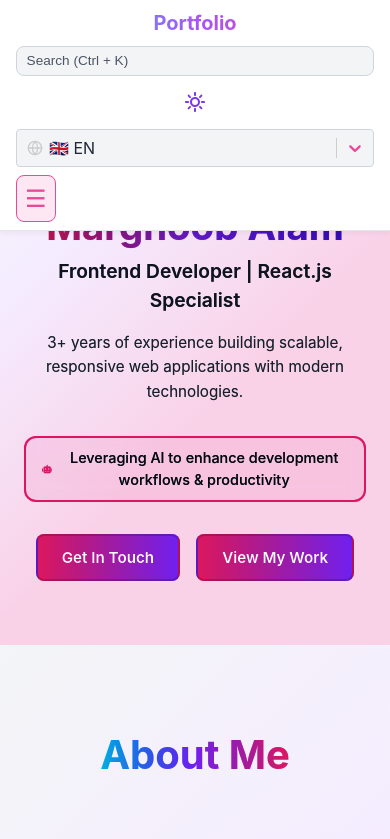
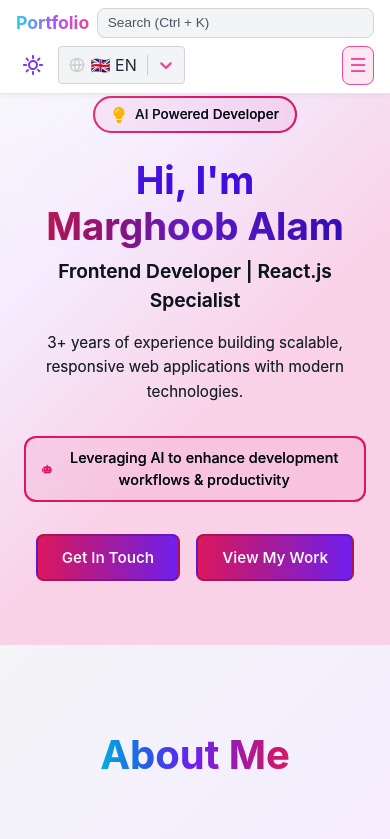
Before and after one commit to alammarghoob260/marghoobs_portfolio, a React (Vite) app: page / in a window 390 px wide. Shown: the top 839 px of the page. Built offline with nearby package versions, Linux system fonts and the light colour scheme.

Commit message:
Refactor Navbar styles for mobile optimization; adjust layout, flex properties, and padding for improved responsiveness and usability.

```diff
--- a/src/components/Navbar/Navbar.common.css
+++ b/src/components/Navbar/Navbar.common.css
@@ -154,44 +154,66 @@
 /* ✅ Mobile optimization */
 @media (max-width: 767px) {
   .navbar-container {
-    flex-direction: column;
-    align-items: stretch;
+    display: flex;
+    flex-direction: row;
+    align-items: center;
+    justify-content: space-between;
+    flex-wrap: wrap;
+    gap: 0.5rem;
+    padding: 0.5rem 1rem;
     height: auto;
-    padding: 0.5rem 1rem;
-    gap: 0.5rem;
+  }
+
+  .navbar-left {
+    flex: 0 0 auto;
   }
 
   .navbar-logo {
-    font-size: 1.25rem;
-    text-align: center;
+    font-size: 1.1rem;
+    white-space: nowrap;
   }
 
   .navbar-search {
-    justify-content: stretch;
+    flex: 1 1 auto;
+    min-width: 120px;
   }
 
   .search-input {
-    max-width: 100%;
+    width: 100%;
     font-size: 0.85rem;
     padding: 0.4rem 0.6rem;
   }
 
   .navbar-right {
-    flex-direction: column;
+    display: flex;
+    flex: 0 0 auto;
+    align-items: center;
     gap: 0.5rem;
-    align-items: stretch;
   }
 
   .theme-toggle {
-    align-self: center;
+    padding: 0.3rem;
   }
 
   .language-switcher-select {
-    width: 100%;
+    width: auto;
+    min-width: 80px;
   }
 
-  .navbar-links-mobile .navbar-link {
-    font-size: 0.9rem;
-    padding: 0.6rem 0.75rem;
+  .navbar-hamburger {
+    display: block;
+  }
+
+  .navbar-hamburger button {
+    font-size: 1.2rem;
+    padding: 0.4rem;
+  }
+
+  .navbar-links-desktop {
+    display: none;
+  }
+
+  .navbar-links-mobile {
+    display: none;
   }
 }
```
